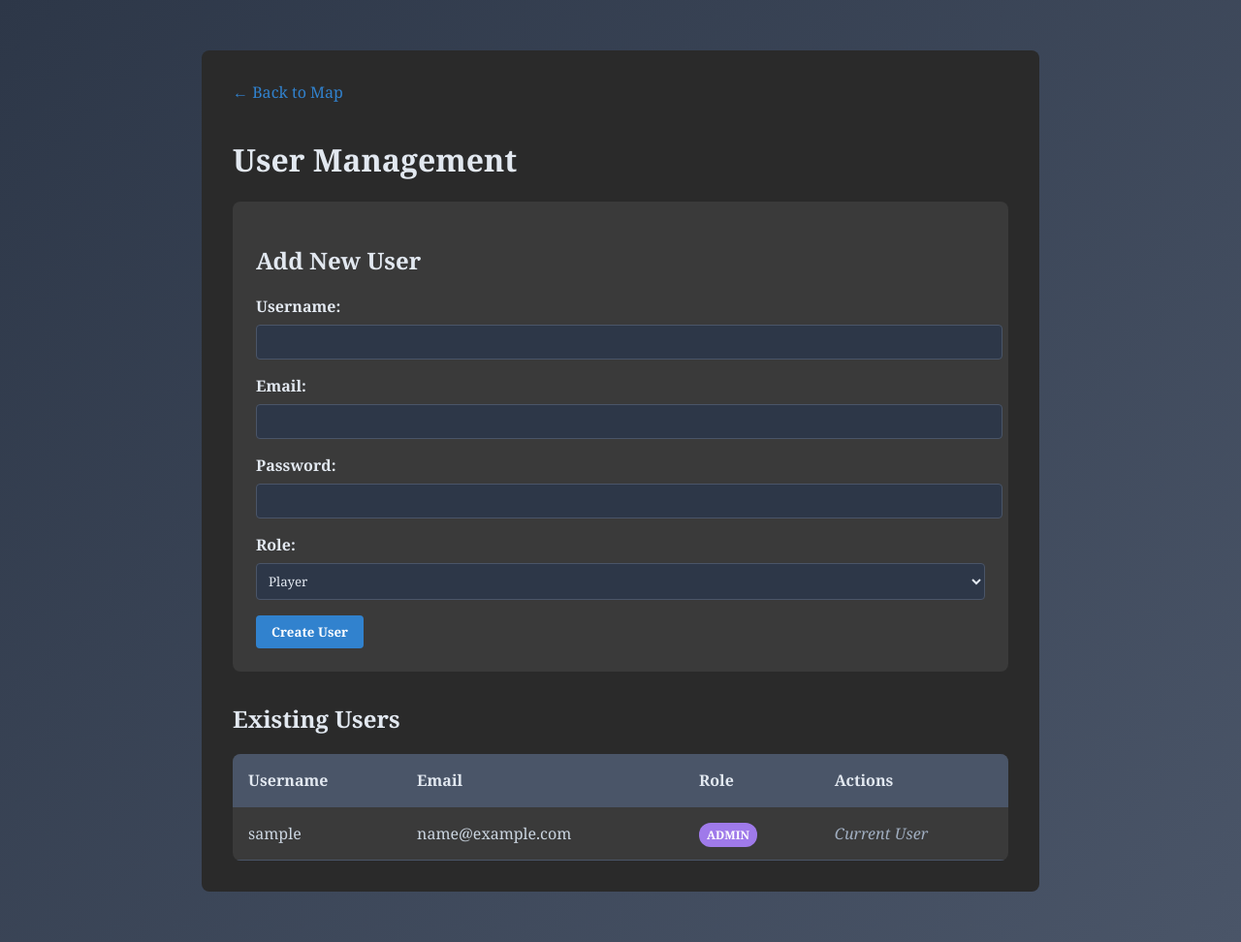
After one commit to turingtestable/AethermereMap, a Flask app: page /auth/admin/users in a window 1280 px wide. The commit adds this page. Shown: the whole page at 97% size. Run offline with Flask 3, Linux system fonts and the light colour scheme; a user stored in the database is signed in; tables that the repository leaves empty hold one stand-in row (values such as "Sample post").

Commit message:
Add admin user management interface
- Add admin-only user management page with create/delete functionality
- Add API endpoints for creating and deleting users with validation
- Add role-based access control for user management features
- Add "Manage Users" link in navigation for admin users
- Include user table with role badges and delete buttons
- Prevent admins from deleting their own accounts

🤖 Generated with [Claude Code](https://claude.ai/code)

Co-Authored-By: Claude <noreply@anthropic.com>

```diff
--- a/app/routes/auth.py
+++ b/app/routes/auth.py
@@ -1,4 +1,4 @@
-from flask import Blueprint, render_template, request, flash, redirect, url_for
+from flask import Blueprint, render_template, request, flash, redirect, url_for, jsonify
 from flask_login import login_user, logout_user, login_required, current_user
 from app.models import User
 from app import db
@@ -34,3 +34,68 @@ def logout():
     logout_user()
     flash('You have been logged out', 'info')
     return redirect(url_for('auth.login'))
+
+@bp.route('/admin/users')
+@login_required
+def manage_users():
+    if current_user.role != 'admin':
+        flash('Access denied. Admin privileges required.', 'error')
+        return redirect(url_for('main.index'))
+
+    users = User.query.order_by(User.username).all()
+    return render_template('auth/manage_users.html', users=users)
+
+@bp.route('/admin/users/create', methods=['POST'])
+@login_required
+def create_user():
+    if current_user.role != 'admin':
+        return jsonify({'error': 'Access denied'}), 403
+
+    data = request.get_json()
+    username = data.get('username')
+    email = data.get('email')
+    password = data.get('password')
+    role = data.get('role', 'player')
+
+    if not username or not email or not password:
+        return jsonify({'error': 'Username, email, and password are required'}), 400
+
+    if User.query.filter_by(username=username).first():
+        return jsonify({'error': 'Username already exists'}), 400
+
+    if User.query.filter_by(email=email).first():
+        return jsonify({'error': 'Email already exists'}), 400
+
+    if role not in ['admin', 'dm', 'player']:
+        return jsonify({'error': 'Invalid role'}), 400
+
+    user = User(username=username, email=email, role=role)
+    user.set_password(password)
+    db.session.add(user)
+    db.session.commit()
+
+    return jsonify({
+        'message': 'User created successfully',
+        'user': {
+            'id': user.id,
+            'username': user.username,
+            'email': user.email,
+            'role': user.role
+        }
+    })
+
+@bp.route('/admin/users/<int:user_id>', methods=['DELETE'])
+@login_required
+def delete_user(user_id):
+    if current_user.role != 'admin':
+        return jsonify({'error': 'Access denied'}), 403
+
+    user = User.query.get_or_404(user_id)
+
+    if user.id == current_user.id:
+        return jsonify({'error': 'Cannot delete your own account'}), 400
+
+    db.session.delete(user)
+    db.session.commit()
+
+    return jsonify({'message': 'User deleted successfully'})
--- a/app/routes/main.py
+++ b/app/routes/main.py
@@ -1,6 +1,8 @@
-from flask import Blueprint, render_template
+from flask import Blueprint, render_template, jsonify
 from flask_login import login_required, current_user
-from app.models import District
+from app.models import District, User
+from app import db
+import os
 
 bp = Blueprint('main', __name__)
 
--- /dev/null
+++ b/app/templates/auth/manage_users.html
@@ -0,0 +1,276 @@
+<!DOCTYPE html>
+<html lang="en">
+<head>
+    <meta charset="UTF-8">
+    <meta name="viewport" content="width=device-width, initial-scale=1.0">
+    <title>User Management - Aethermere Map</title>
+    <link rel="stylesheet" href="{{ url_for('static', filename='css/style.css') }}">
+    <style>
+        .user-management {
+            max-width: 800px;
+            margin: 2rem auto;
+            padding: 2rem;
+            background: #2a2a2a;
+            border-radius: 8px;
+        }
+
+        .user-form {
+            background: #3a3a3a;
+            padding: 1.5rem;
+            border-radius: 8px;
+            margin-bottom: 2rem;
+        }
+
+        .form-group {
+            margin-bottom: 1rem;
+        }
+
+        .form-group label {
+            display: block;
+            margin-bottom: 0.5rem;
+            color: #e2e8f0;
+        }
+
+        .form-group input, .form-group select {
+            width: 100%;
+            padding: 0.5rem;
+            border: 1px solid #4a5568;
+            border-radius: 4px;
+            background: #2d3748;
+            color: #e2e8f0;
+        }
+
+        .btn {
+            background: #3182ce;
+            color: white;
+            padding: 0.5rem 1rem;
+            border: none;
+            border-radius: 4px;
+            cursor: pointer;
+            margin-right: 0.5rem;
+        }
+
+        .btn:hover {
+            background: #2c5aa0;
+        }
+
+        .btn-danger {
+            background: #e53e3e;
+        }
+
+        .btn-danger:hover {
+            background: #c53030;
+        }
+
+        .users-table {
+            width: 100%;
+            border-collapse: collapse;
+            background: #3a3a3a;
+            border-radius: 8px;
+            overflow: hidden;
+        }
+
+        .users-table th,
+        .users-table td {
+            padding: 1rem;
+            text-align: left;
+            border-bottom: 1px solid #4a5568;
+        }
+
+        .users-table th {
+            background: #4a5568;
+            color: #e2e8f0;
+        }
+
+        .users-table td {
+            color: #cbd5e0;
+        }
+
+        .role-badge {
+            padding: 0.25rem 0.5rem;
+            border-radius: 12px;
+            font-size: 0.75rem;
+            font-weight: bold;
+        }
+
+        .role-admin { background: #9f7aea; color: white; }
+        .role-dm { background: #3182ce; color: white; }
+        .role-player { background: #38a169; color: white; }
+
+        .nav-link {
+            color: #3182ce;
+            text-decoration: none;
+            margin-bottom: 1rem;
+            display: inline-block;
+        }
+
+        .nav-link:hover {
+            text-decoration: underline;
+        }
+
+        .error {
+            color: #e53e3e;
+            margin-top: 0.5rem;
+            font-size: 0.875rem;
+        }
+
+        .success {
+            color: #38a169;
+            margin-top: 0.5rem;
+            font-size: 0.875rem;
+        }
+    </style>
+</head>
+<body>
+    <div class="user-management">
+        <a href="{{ url_for('main.index') }}" class="nav-link">← Back to Map</a>
+
+        <h1>User Management</h1>
+
+        <div class="user-form">
+            <h2>Add New User</h2>
+            <form id="createUserForm">
+                <div class="form-group">
+                    <label for="username">Username:</label>
+                    <input type="text" id="username" name="username" required>
+                </div>
+
+                <div class="form-group">
+                    <label for="email">Email:</label>
+                    <input type="email" id="email" name="email" required>
+                </div>
+
+                <div class="form-group">
+                    <label for="password">Password:</label>
+                    <input type="password" id="password" name="password" required>
+                </div>
+
+                <div class="form-group">
+                    <label for="role">Role:</label>
+                    <select id="role" name="role" required>
+                        <option value="player">Player</option>
+                        <option value="dm">Dungeon Master</option>
+                        <option value="admin">Admin</option>
+                    </select>
+                </div>
+
+                <button type="submit" class="btn">Create User</button>
+                <div id="formMessage"></div>
+            </form>
+        </div>
+
+        <h2>Existing Users</h2>
+        <table class="users-table">
+            <thead>
+                <tr>
+                    <th>Username</th>
+                    <th>Email</th>
+                    <th>Role</th>
+                    <th>Actions</th>
+                </tr>
+            </thead>
+            <tbody id="usersTableBody">
+                {% for user in users %}
+                <tr data-user-id="{{ user.id }}">
+                    <td>{{ user.username }}</td>
+                    <td>{{ user.email }}</td>
+                    <td>
+                        <span class="role-badge role-{{ user.role }}">
+                            {{ user.role.upper() }}
+                        </span>
+                    </td>
+                    <td>
+                        {% if user.id != current_user.id %}
+                        <button class="btn btn-danger" onclick="deleteUser({{ user.id }}, '{{ user.username }}')">
+                            Delete
+                        </button>
+                        {% else %}
+                        <span style="color: #a0aec0; font-style: italic;">Current User</span>
+                        {% endif %}
+                    </td>
+                </tr>
+                {% endfor %}
+            </tbody>
+        </table>
+    </div>
+
+    <script>
+        document.getElementById('createUserForm').addEventListener('submit', async function(e) {
+            e.preventDefault();
+
+            const formData = new FormData(e.target);
+            const data = Object.fromEntries(formData.entries());
+
+            try {
+                const response = await fetch('/auth/admin/users/create', {
+                    method: 'POST',
+                    headers: {
+                        'Content-Type': 'application/json',
+                    },
+                    body: JSON.stringify(data)
+                });
+
+                const result = await response.json();
+                const messageDiv = document.getElementById('formMessage');
+
+                if (response.ok) {
+                    messageDiv.innerHTML = '<div class="success">' + result.message + '</div>';
+                    e.target.reset();
+
+                    // Add new user to table
+                    const tbody = document.getElementById('usersTableBody');
+                    const row = document.createElement('tr');
+                    row.setAttribute('data-user-id', result.user.id);
+                    row.innerHTML = `
+                        <td>${result.user.username}</td>
+                        <td>${result.user.email}</td>
+                        <td>
+                            <span class="role-badge role-${result.user.role}">
+                                ${result.user.role.toUpperCase()}
+                            </span>
+                        </td>
+                        <td>
+                            <button class="btn btn-danger" onclick="deleteUser(${result.user.id}, '${result.user.username}')">
+                                Delete
+                            </button>
+                        </td>
+                    `;
+                    tbody.appendChild(row);
+                } else {
+                    messageDiv.innerHTML = '<div class="error">' + result.error + '</div>';
+                }
+            } catch (error) {
+                document.getElementById('formMessage').innerHTML = '<div class="error">An error occurred. Please try again.</div>';
+            }
+        });
+
+        async function deleteUser(userId, username) {
+            if (!confirm(`Are you sure you want to delete user "${username}"?`)) {
+                return;
+            }
+
+            try {
+                const response = await fetch(`/auth/admin/users/${userId}`, {
+                    method: 'DELETE'
+                });
+
+                const result = await response.json();
+
+                if (response.ok) {
+                    // Remove row from table
+                    const row = document.querySelector(`tr[data-user-id="${userId}"]`);
+                    if (row) {
+                        row.remove();
+                    }
+
+                    document.getElementById('formMessage').innerHTML = '<div class="success">' + result.message + '</div>';
+                } else {
+                    document.getElementById('formMessage').innerHTML = '<div class="error">' + result.error + '</div>';
+                }
+            } catch (error) {
+                document.getElementById('formMessage').innerHTML = '<div class="error">An error occurred. Please try again.</div>';
+            }
+        }
+    </script>
+</body>
+</html>
```
Also changed, not shown: app/templates/index.html (+10 -3 lines).
